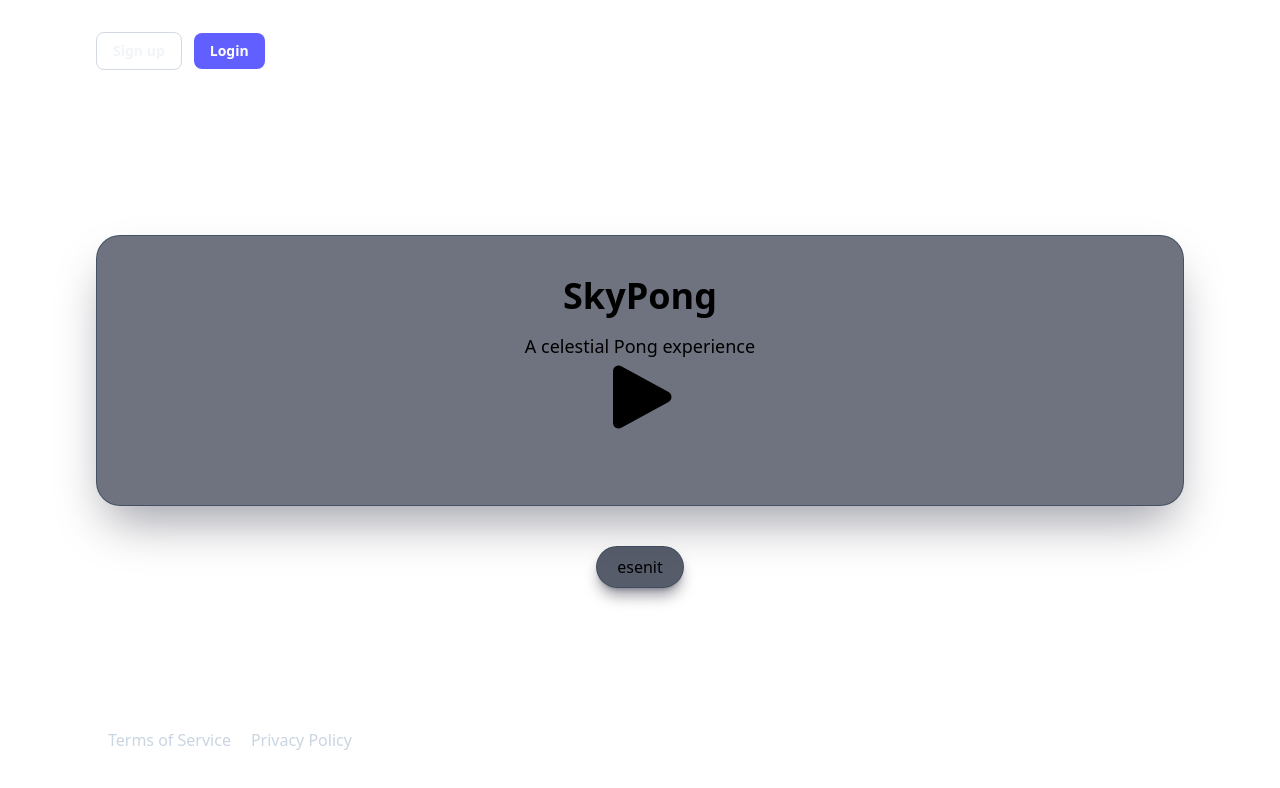
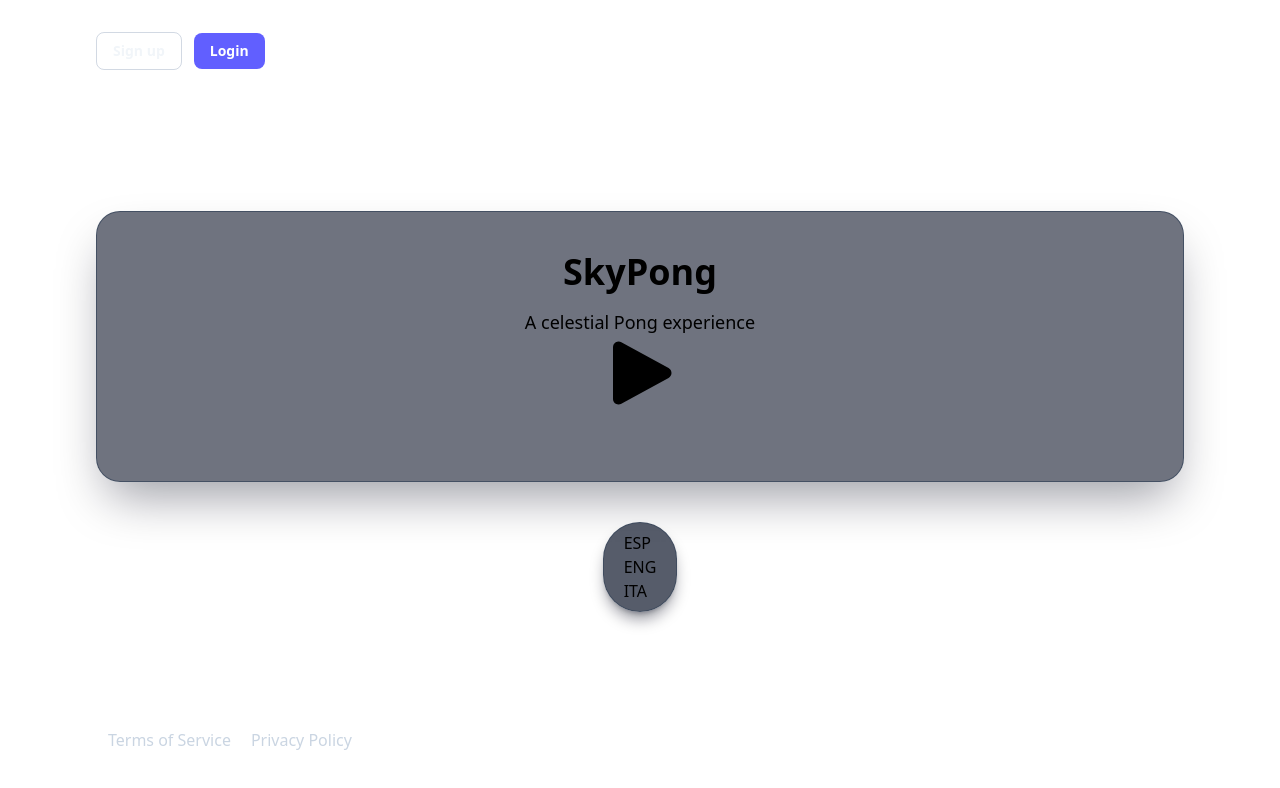
Before and after one commit to MartiMarsa/SkyPong, a Next.js app in the folder front/: page / in a window 1280 px wide. Shown: the top 788 px of the page. Built offline with nearby package versions, Linux system fonts and the light colour scheme; no server answers.

Commit message:
Refine language buttons with clearer visual separation

```diff
--- a/front/app/ui/navigation-language-ui.js
+++ b/front/app/ui/navigation-language-ui.js
@@ -1,41 +1,36 @@
 'use client';
-import  { useState, useEffect } from 'react';
 import { useTranslation } from '../context/language-context';
-import Link from 'next/link';
 import { useStyles } from '../hooks/use-styles';
 
-const mobileStyles = { nav: 'flex justify-between p-2 text-3xl', langlink: '' }
-const desktopStyles = { nav: '', langlink: '' }
+const mobileStyles = {
+  nav: 'flex items-center gap-4',
+  langItem: 'rounded-xl border border-slate-600/70 bg-slate-800/70 p-1 shadow-md shadow-slate-950/50',
+  langButton:
+    'rounded-lg border border-slate-400/40 bg-slate-900/80 px-4 py-2 text-sm font-semibold tracking-wide text-slate-100 transition hover:border-slate-200 hover:bg-slate-700/50',
+};
+const desktopStyles = { nav: '', langItem: '', langButton: '' };
 
-export default function NavigationLanguageUI({ })
-{
-    const { styles } = useStyles(mobileStyles, desktopStyles);
-    const { t, changeLanguage } = useTranslation();
+export default function NavigationLanguageUI() {
+  const { styles } = useStyles(mobileStyles, desktopStyles);
+  const { changeLanguage } = useTranslation();
 
-    return (
-        <nav className={styles.nav}>
-                <Link
-                    key='es'
-                    onClick={() => changeLanguage('es')}
-                    className={styles.langlink}
-                    href="#">
-                    es
-                </Link>
-                <Link
-                    key='en'
-                    onClick={() => changeLanguage('en')}
-                    className={styles.langlink}
-                    href="#">
-                    en
-                </Link>
-                <Link
-                    key='it'
-                    onClick={() => changeLanguage('it')}
-                    className={styles.langlink}
-                    href="#">
-                    it
-                </Link>
-
-        </nav>
-    );
+  return (
+    <nav className={styles.nav}>
+      <div className={styles.langItem}>
+        <button type="button" onClick={() => changeLanguage('es')} className={styles.langButton}>
+          ESP
+        </button>
+      </div>
+      <div className={styles.langItem}>
+        <button type="button" onClick={() => changeLanguage('en')} className={styles.langButton}>
+          ENG
+        </button>
+      </div>
+      <div className={styles.langItem}>
+        <button type="button" onClick={() => changeLanguage('it')} className={styles.langButton}>
+          ITA
+        </button>
+      </div>
+    </nav>
+  );
 }
```
